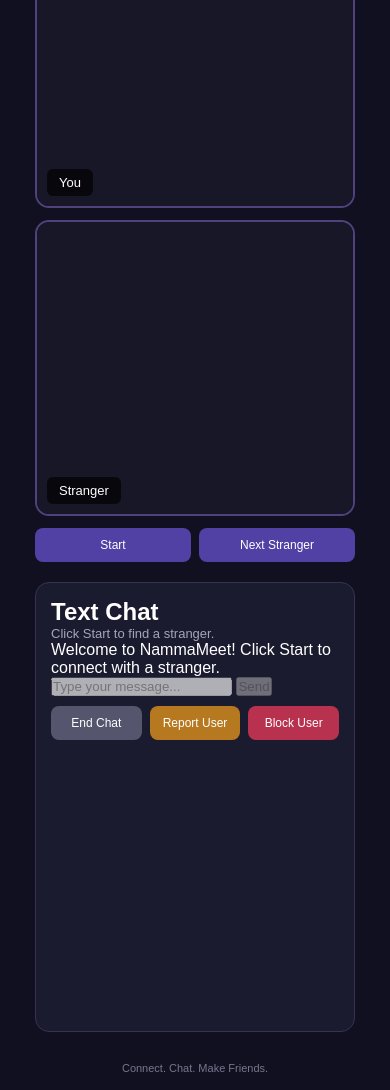
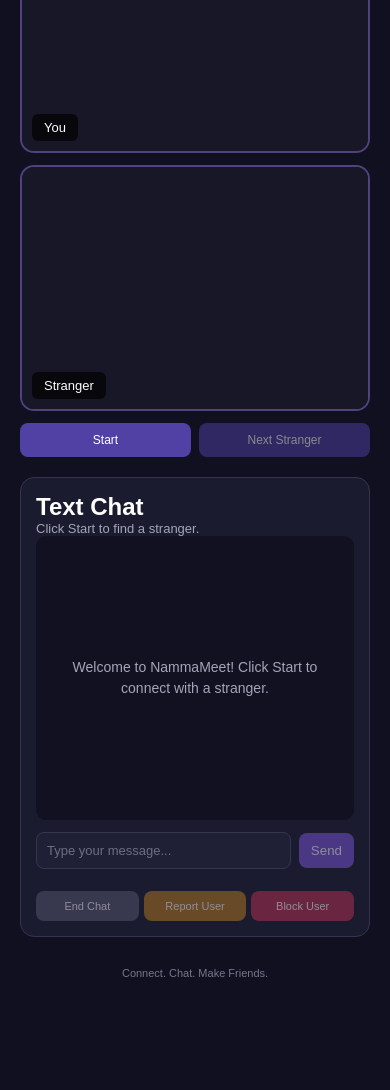
Before and after one commit to saran-builds/namma-meet, a website: page public/index.html in a window 390 px wide. Shown: the part 198-1288 px from the top of the page. After the commit the page ends 1195 px from the top, so only its background shows below. Drawn offline with nearby package versions, Linux system fonts and the light colour scheme; no server answers.

Commit message:
Improve chat layout and fixed message input

```diff
--- a/public/style.css
+++ b/public/style.css
@@ -17,6 +17,7 @@ html, body {
 .app {
     width: 100%;
     height: 100vh;
+    height: 100dvh;
     display: flex;
     flex-direction: column;
     padding: 15px 25px 8px;
@@ -66,6 +67,7 @@ html, body {
     grid-template-columns: 1fr 1fr 1fr;
     gap: 20px;
     padding: 10px;
+    overflow: hidden;
 }
 
 /* Left video section */
@@ -74,6 +76,7 @@ html, body {
     flex-direction: column;
     gap: 12px;
     min-height: 0;
+    overflow: hidden;
 }
 
 .video-box {
@@ -92,6 +95,10 @@ html, body {
     display: block;
     object-fit: cover;
     background: #171728;
+}
+
+#localVideo {
+    transform: scaleX(-1);
 }
 
 .video-box p {
@@ -122,8 +129,13 @@ html, body {
     font-size: 12px;
 }
 
-.video-controls button:hover {
+.video-controls button:hover:not(:disabled) {
     background: #725bd1;
+}
+
+.video-controls button:disabled {
+    opacity: 0.5;
+    cursor: not-allowed;
 }
 
 /* Centre chat section */
@@ -131,12 +143,16 @@ html, body {
     display: flex;
     flex-direction: column;
     min-height: 0;
+    height: 100%;
+    overflow: hidden;
+
     background: #1b1b30;
     border: 1px solid #343450;
     border-radius: 14px;
     padding: 15px;
 }
 
+/* Chat header */
 .chat-header {
     flex-shrink: 0;
     margin-bottom: 12px;
@@ -153,56 +169,191 @@ html, body {
     font-size: 13px;
 }
 
-/* Messages */
-.chat-box {
+/* =========================================
+   MESSAGES - SCROLLABLE CHAT AREA
+========================================= */
+
+.chat-box,
+#chatBox {
     flex: 1;
     min-height: 0;
+
     overflow-y: auto;
     overflow-x: hidden;
+
     background: #111122;
     border-radius: 10px;
     padding: 12px;
     margin-bottom: 12px;
+
     overflow-wrap: anywhere;
+
+    display: flex;
+    flex-direction: column;
+    gap: 9px;
+
+    scroll-behavior: smooth;
+    overscroll-behavior: contain;
 }
 
-.chat-box p {
-    background: #39305e;
+/* Chat scrollbar */
+.chat-box::-webkit-scrollbar,
+#chatBox::-webkit-scrollbar {
+    width: 8px;
+}
+
+.chat-box::-webkit-scrollbar-track,
+#chatBox::-webkit-scrollbar-track {
+    background: #1b1b30;
+    border-radius: 10px;
+}
+
+.chat-box::-webkit-scrollbar-thumb,
+#chatBox::-webkit-scrollbar-thumb {
+    background: #51417c;
+    border-radius: 10px;
+}
+
+.chat-box::-webkit-scrollbar-thumb:hover,
+#chatBox::-webkit-scrollbar-thumb:hover {
+    background: #725bd1;
+}
+
+/* Firefox scrollbar */
+.chat-box,
+#chatBox {
+    scrollbar-width: thin;
+    scrollbar-color: #51417c #1b1b30;
+}
+
+/* Welcome message */
+#welcomeMessage {
+    color: #a5a5ba;
+    text-align: center;
+    font-size: 14px;
+    line-height: 1.5;
+    margin: auto;
+    padding: 10px;
+    background: transparent;
+}
+
+/* =========================================
+   MESSAGE BUBBLES
+========================================= */
+
+.message {
+    max-width: 85%;
+    width: fit-content;
+
     padding: 9px 12px;
     border-radius: 8px;
-    margin-bottom: 9px;
+    margin-bottom: 0;
+
     font-size: 14px;
+    line-height: 1.5;
+
+    overflow-wrap: anywhere;
+    word-break: break-word;
 }
 
-/* Message input */
-.message-input {
-    display: flex;
-    gap: 8px;
-    flex-shrink: 0;
-    margin-bottom: 12px;
+/* Your messages */
+.you-message {
+    align-self: flex-end;
+    background: #5141a5;
+    color: white;
 }
 
-.message-input input {
+/* Stranger messages */
+.stranger-message {
+    align-self: flex-start;
+    background: #39305e;
+    color: white;
+}
+
+/* =========================================
+   MESSAGE INPUT - STAYS AT BOTTOM
+========================================= */
+
+.message-input,
+.message-area {
+    display: flex;
+    align-items: center;
+    gap: 8px;
+
+    flex-shrink: 0;
+    width: 100%;
+
+    margin-top: 0;
+    margin-bottom: 12px;
+    padding-top: 0;
+
+    background: #1b1b30;
+}
+
+/* Typing box */
+.message-input input,
+.message-area input {
     flex: 1;
     min-width: 0;
+    width: 0;
+
     padding: 12px;
+
     border: 1px solid #44445c;
     border-radius: 8px;
     outline: none;
+
     background: #292941;
     color: white;
 }
 
-.message-input button {
+.message-input input:focus,
+.message-area input:focus {
+    border-color: #7955d9;
+}
+
+.message-input input::placeholder,
+.message-area input::placeholder {
+    color: #9999b0;
+}
+
+.message-input input:disabled,
+.message-area input:disabled {
+    background: #222238;
+    opacity: 0.65;
+    cursor: not-allowed;
+}
+
+/* Send button */
+.message-input button,
+.message-area button {
+    flex-shrink: 0;
+
     padding: 10px 16px;
     border: none;
     border-radius: 8px;
+
     background: #7955d9;
     color: white;
+
     cursor: pointer;
 }
 
-/* Start and Next buttons */
+.message-input button:hover:not(:disabled),
+.message-area button:hover:not(:disabled) {
+    background: #9475ed;
+}
+
+.message-input button:disabled,
+.message-area button:disabled {
+    opacity: 0.5;
+    cursor: not-allowed;
+}
+
+/* =========================================
+   START AND NEXT BUTTONS
+========================================= */
+
 .main-buttons {
     display: flex;
     gap: 10px;
@@ -220,9 +371,14 @@ html, body {
     cursor: pointer;
 }
 
-.main-buttons button:hover,
-.message-input button:hover {
+.main-buttons button:hover:not(:disabled),
+.message-input button:hover:not(:disabled) {
     background: #9475ed;
+}
+
+.main-buttons button:disabled {
+    opacity: 0.5;
+    cursor: not-allowed;
 }
 
 /* Right side intentionally empty */
@@ -230,51 +386,10 @@ html, body {
     min-width: 0;
 }
 
-/* Footer */
-footer {
-    height: 25px;
-    flex-shrink: 0;
-    text-align: center;
-    color: #77778d;
-    font-size: 11px;
-    padding-top: 5px;
-}
+/* =========================================
+   SAFETY BUTTONS
+========================================= */
 
-/* Smaller screens */
-@media (max-width: 850px) {
-    html, body {
-        height: auto;
-        min-height: 100%;
-        overflow: auto;
-    }
-
-    .app {
-        height: auto;
-        min-height: 100vh;
-    }
-
-    .main-layout {
-        grid-template-columns: 1fr;
-    }
-
-    .video-section {
-        min-height: 650px;
-    }
-
-    .empty-section {
-        display: none;
-    }
-
-    .chat-section {
-        min-height: 450px;
-    }
-
-    footer {
-        margin-top: 15px;
-    }
-}
-
-/* Safety buttons */
 .safety-buttons {
     display: flex;
     gap: 8px;
@@ -304,14 +419,153 @@ footer {
     background: #b83250;
 }
 
-#endChatBtn:hover {
+#endChatBtn:hover:not(:disabled) {
     background: #70708a;
 }
 
-#reportBtn:hover {
+#reportBtn:hover:not(:disabled) {
     background: #d69a32;
 }
 
-#blockBtn:hover {
+#blockBtn:hover:not(:disabled) {
     background: #d44460;
 }
+
+.safety-buttons button:disabled {
+    opacity: 0.5;
+    cursor: not-allowed;
+}
+
+/* =========================================
+   FOOTER
+========================================= */
+
+footer {
+    height: 25px;
+    flex-shrink: 0;
+    text-align: center;
+    color: #77778d;
+    font-size: 11px;
+    padding-top: 5px;
+}
+
+/* =========================================
+   SMALLER SCREENS
+========================================= */
+
+@media (max-width: 850px) {
+    html, body {
+        height: auto;
+        min-height: 100%;
+        overflow: auto;
+    }
+
+    .app {
+        height: auto;
+        min-height: 100vh;
+        min-height: 100dvh;
+    }
+
+    .main-layout {
+        grid-template-columns: 1fr;
+        overflow: visible;
+    }
+
+    .video-section {
+        min-height: 650px;
+        overflow: visible;
+    }
+
+    .video-box {
+        min-height: 250px;
+    }
+
+    .empty-section {
+        display: none;
+    }
+
+    /* Mobile chat stays a fixed-height chat panel */
+    .chat-section {
+        height: 480px;
+        min-height: 450px;
+        max-height: 75vh;
+        max-height: 75dvh;
+        overflow: hidden;
+    }
+
+    .chat-box,
+    #chatBox {
+        flex: 1;
+        min-height: 0;
+        overflow-y: auto;
+    }
+
+    .message-input,
+    .message-area {
+        flex-shrink: 0;
+    }
+
+    footer {
+        margin-top: 15px;
+    }
+}
+
+/* =========================================
+   VERY SMALL MOBILE SCREENS
+========================================= */
+
+@media (max-width: 480px) {
+    .app {
+        padding: 10px;
+    }
+
+    .header {
+        padding: 0 5px;
+    }
+
+    .header h1 {
+        font-size: 25px;
+    }
+
+    .header p {
+        font-size: 12px;
+    }
+
+    .video-section {
+        min-height: 550px;
+    }
+
+    .video-box {
+        min-height: 220px;
+    }
+
+    .chat-section {
+        height: 460px;
+        min-height: 440px;
+    }
+
+    .message {
+        max-width: 90%;
+        font-size: 13px;
+    }
+
+    .message-input input,
+    .message-area input {
+        padding: 10px;
+        font-size: 13px;
+    }
+
+    .message-input button,
+    .message-area button {
+        padding: 10px 12px;
+    }
+
+    .safety-buttons {
+        gap: 5px;
+    }
+
+    .safety-buttons button {
+        padding: 9px 4px;
+        font-size: 11px;
+    }
+}
```
